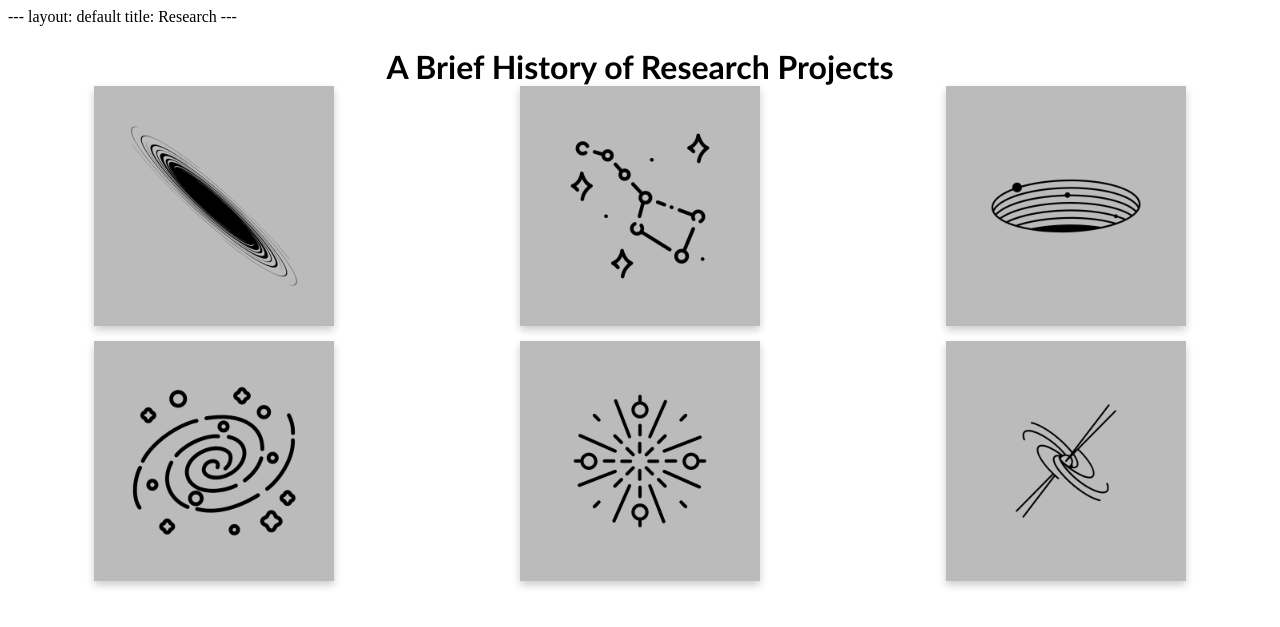
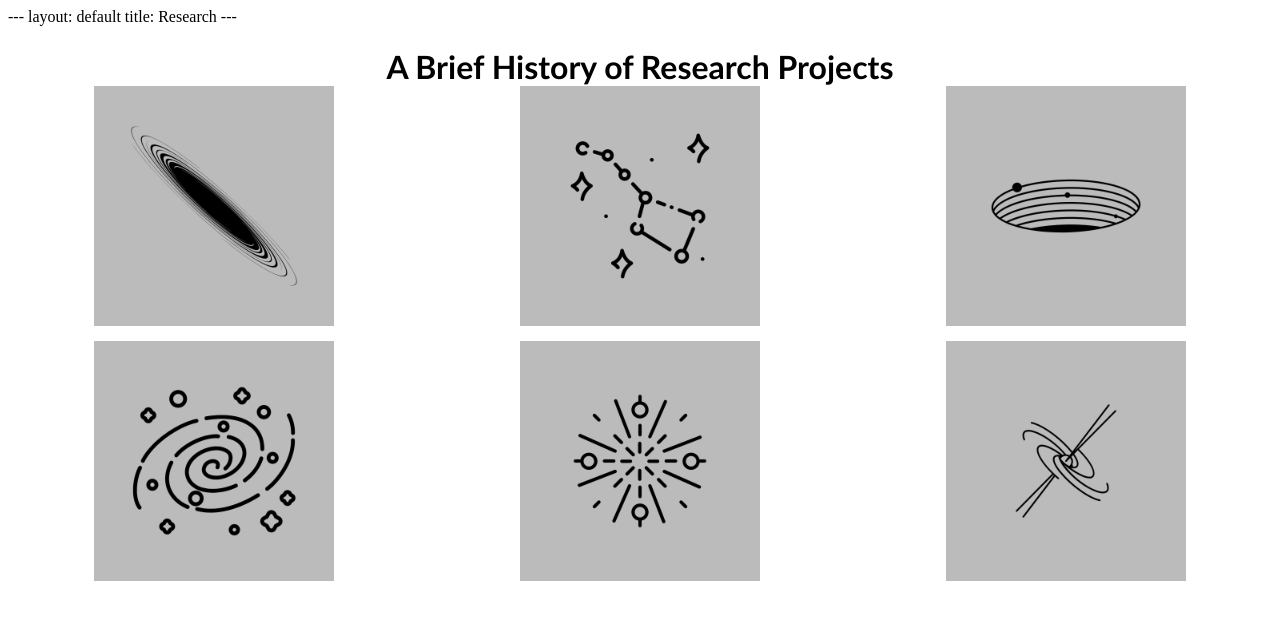
Before and after one commit to lunazagor/lunazagor.github.io, a Jekyll site: the page research/index.html, which Jekyll copies as it is, in a window 1280 px wide. Shown: the top 627 px of the page. Built offline with Jekyll 4.4.1, drawn with Linux system fonts in a browser that asks for light colours.

Commit message:
Update index.html

```diff
--- a/research/index.html
+++ b/research/index.html
@@ -59,10 +59,6 @@ title: Research
   grid-gap: 15px;
 }
 
-.container {
-  grid-template-columns: 33% 33% 33%;
-  grid-template-rows: 33% 33% 33%;
-}
 
 
 .flip-card {
@@ -81,7 +77,7 @@ title: Research
   text-align: center;
   transition: transform 0.6s;
   transform-style: preserve-3d;
-  box-shadow: 0 4px 8px 0 rgba(0, 0, 0, 0.2);
+  box-shadow: 0 4px 8px 0 rgba(0, 0, 0, 0.0);
 }
 
 .flip-card:hover .flip-card-inner {
```
